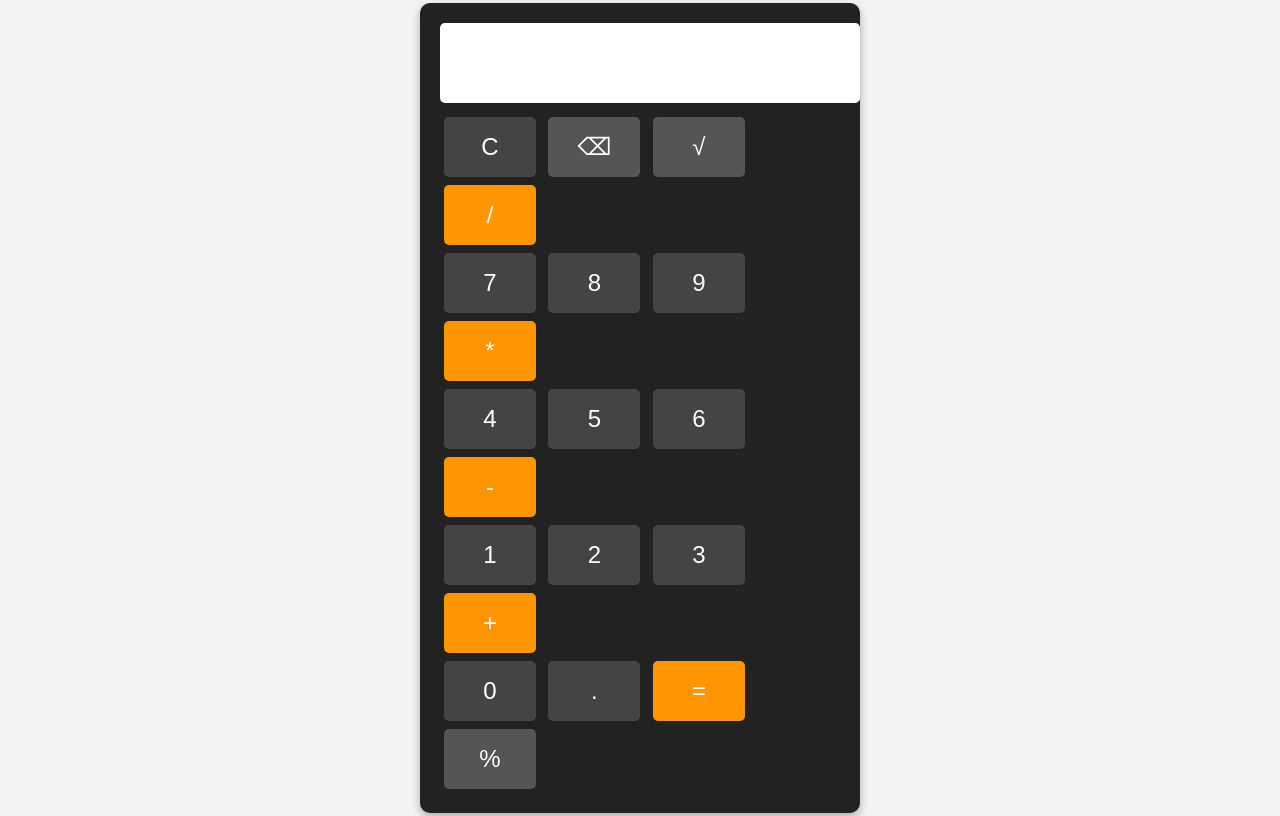
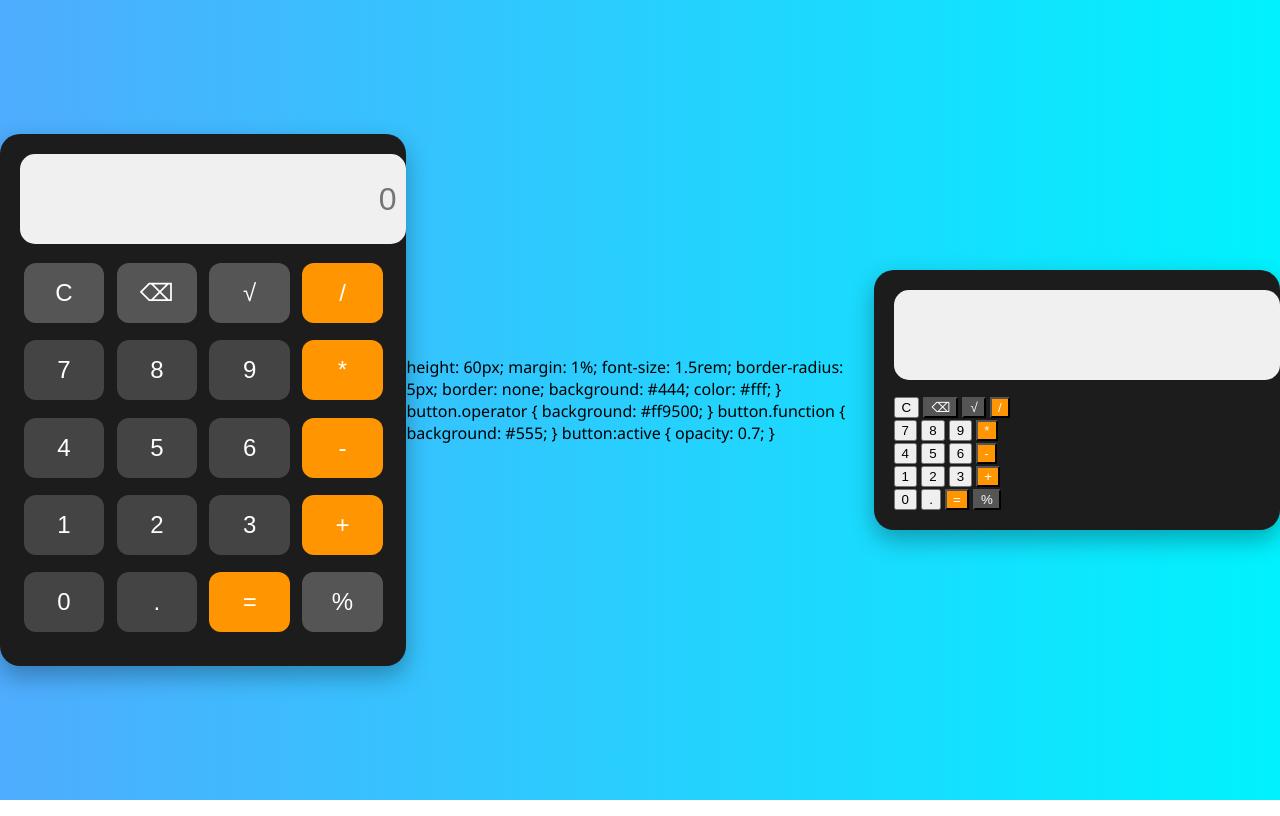
Before and after one commit to AnonymouzBTC/Mathscalculator, a plain HTML site: page index.html in a window 1280 px wide. Drawn offline with Linux system fonts and the light colour scheme.

Commit message:
Update index.html

```diff
--- a/index.html
+++ b/index.html
@@ -6,35 +6,117 @@
 <title>MathBot Calculator</title>
 <style>
   body {
-    font-family: Arial, sans-serif;
+    font-family: 'Segoe UI', Tahoma, Geneva, Verdana, sans-serif;
     display: flex;
     justify-content: center;
     align-items: center;
     height: 100vh;
-    background: #f4f4f4;
+    background: linear-gradient(to right, #4facfe, #00f2fe);
+    margin: 0;
   }
+
   .calculator {
-    background: #222;
+    background: #1c1c1c;
     padding: 20px;
-    border-radius: 10px;
+    border-radius: 20px;
+    box-shadow: 0 10px 25px rgba(0,0,0,0.3);
     width: 100%;
     max-width: 400px;
-    box-shadow: 0 4px 10px rgba(0,0,0,0.3);
   }
-  input {
+
+  #display {
     width: 100%;
-    height: 60px;
+    height: 70px;
     font-size: 2rem;
-    margin-bottom: 10px;
-    padding: 10px;
-    border-radius: 5px;
+    border-radius: 15px;
     border: none;
     text-align: right;
-    background: #fff;
+    padding: 10px;
+    margin-bottom: 15px;
+    background-color: #f0f0f0;
   }
-  button {
-    width: 23%;
+
+  .button {
+    width: 22%;
     height: 60px;
+    margin: 1%;
+    font-size: 1.5rem;
+    border: none;
+    border-radius: 12px;
+    cursor: pointer;
+    transition: 0.2s;
+  }
+
+  .button:hover { transform: scale(1.05); }
+
+  .number { background: #444; color: #fff; }
+  .operator { background: #ff9500; color: #fff; }
+  .function { background: #555; color: #fff; }
+
+  .row {
+    display: flex;
+    justify-content: space-between;
+    margin-bottom: 10px;
+  }
+</style>
+</head>
+<body>
+
+<div class="calculator">
+  <input type="text" id="display" readonly placeholder="0">
+
+  <div class="row">
+    <button class="button function" onclick="clearDisplay()">C</button>
+    <button class="button function" onclick="backspace()">⌫</button>
+    <button class="button function" onclick="addFunction('Math.sqrt(')">√</button>
+    <button class="button operator" onclick="addOperator('/')">/</button>
+  </div>
+
+  <div class="row">
+    <button class="button number" onclick="addNumber(7)">7</button>
+    <button class="button number" onclick="addNumber(8)">8</button>
+    <button class="button number" onclick="addNumber(9)">9</button>
+    <button class="button operator" onclick="addOperator('*')">*</button>
+  </div>
+
+  <div class="row">
+    <button class="button number" onclick="addNumber(4)">4</button>
+    <button class="button number" onclick="addNumber(5)">5</button>
+    <button class="button number" onclick="addNumber(6)">6</button>
+    <button class="button operator" onclick="addOperator('-')">-</button>
+  </div>
+
+  <div class="row">
+    <button class="button number" onclick="addNumber(1)">1</button>
+    <button class="button number" onclick="addNumber(2)">2</button>
+    <button class="button number" onclick="addNumber(3)">3</button>
+    <button class="button operator" onclick="addOperator('+')">+</button>
+  </div>
+
+  <div class="row">
+    <button class="button number" onclick="addNumber(0)">0</button>
+    <button class="button number" onclick="addNumber('.')">.</button>
+    <button class="button operator" onclick="calculate()">=</button>
+    <button class="button function" onclick="addFunction('%')">%</button>
+  </div>
+</div>
+
+<script>
+const display = document.getElementById('display');
+
+function addNumber(num) { display.value += num; }
+function addOperator(op) { display.value += op; }
+function addFunction(func) { display.value += func; }
+function clearDisplay() { display.value = ''; }
+function backspace() { display.value = display.value.slice(0, -1); }
+function calculate() {
+  try { display.value = eval(display.value); }
+  catch { display.value = 'Error'; }
+}
+</script>
+
+</body>
+</html>    height: 60px;
     margin: 1%;
     font-size: 1.5rem;
     border-radius: 5px;
```
